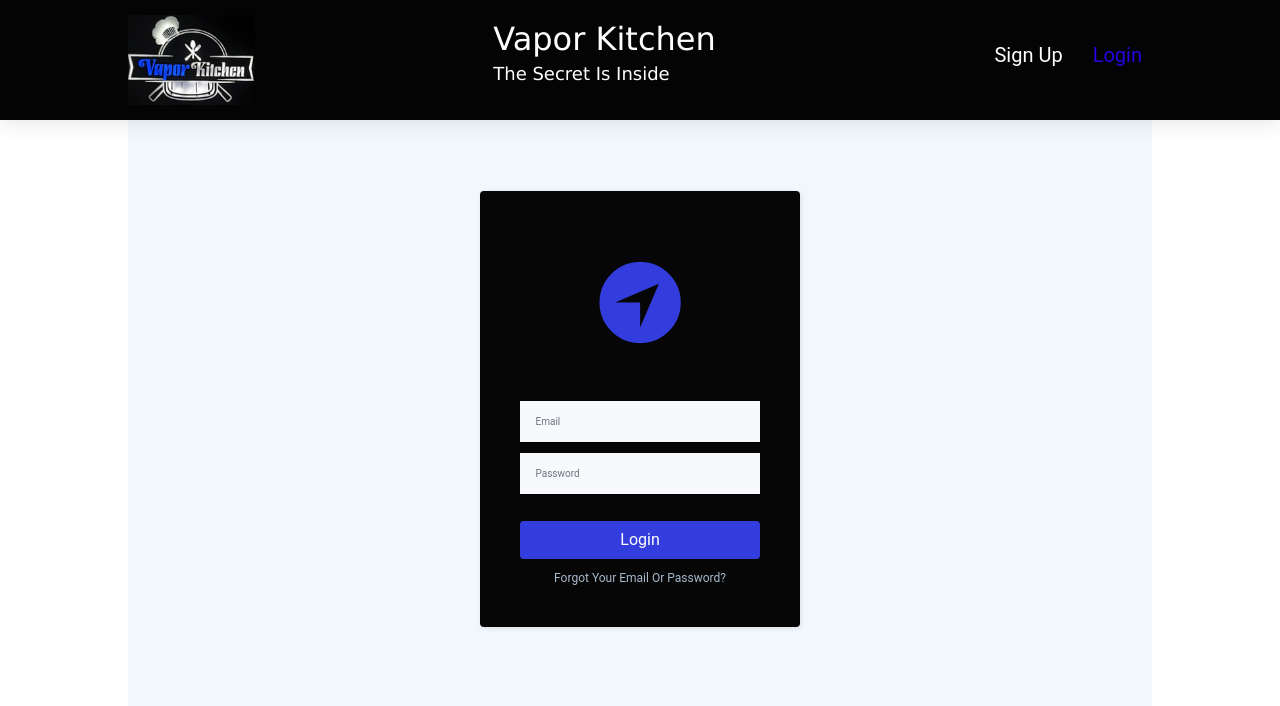
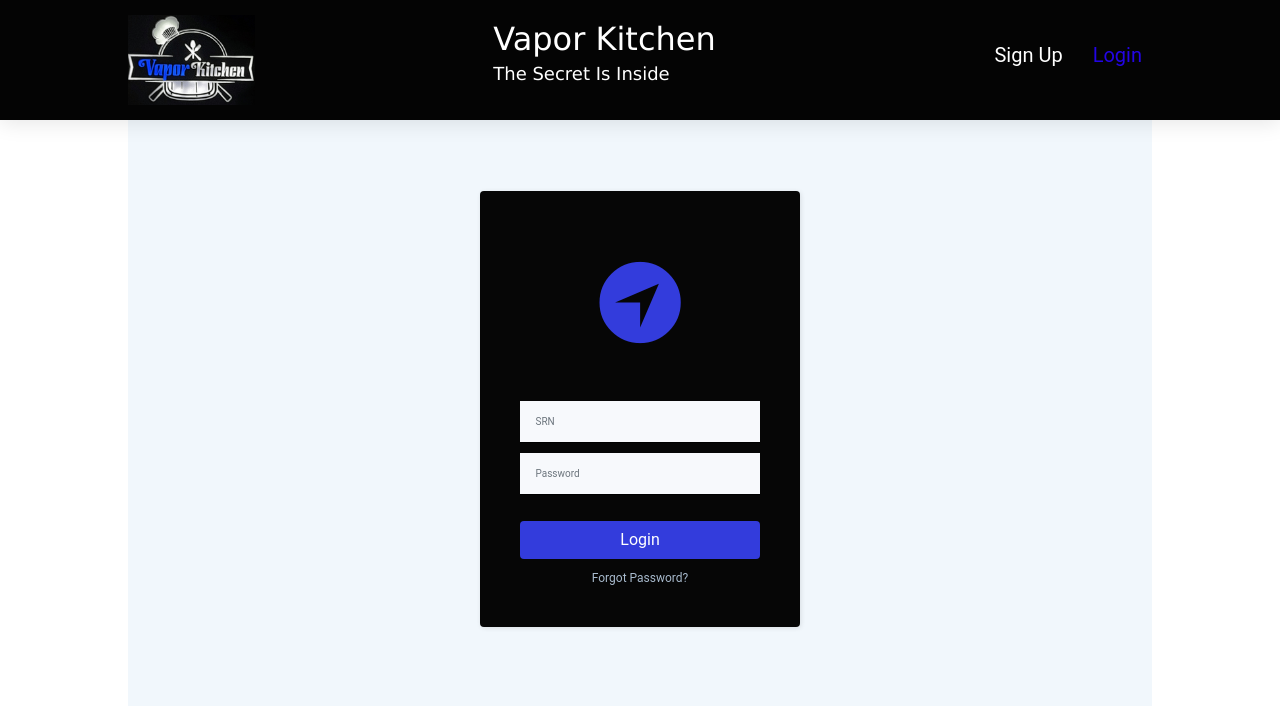
Before and after one commit to glitch669/Vapor_Kitchen_website, a Python web app: template templates/login.html in a window 1280 px wide. Shown: the top 706 px of the page. Run offline with Jinja, Linux system fonts and the light colour scheme; the template is opened without the code that fills it, so the values that code supplies are empty; some libraries are stand-ins or nearby versions.

Commit message:
Update login.html

```diff
--- a/templates/login.html
+++ b/templates/login.html
@@ -33,23 +33,23 @@
         </header>
     </div>
 
+    <section>
+    <div class="login-clean">
+
         <div class="heading">
             <h3> {{msg}} &nbsp; </h3>
         </div>
 
 
-    <section>
-    <div class="login-clean">
-
         <form method="post" action="/check">
             <h2 class="sr-only">Login Form</h2>
             <div class="illustration"><i class="icon ion-ios-navigate" style="color:#333cdc;"></i></div>
-            <div class="form-group"><input class="form-control" type="email" name="email" placeholder="Email"></div>
+            <div class="form-group"><input class="form-control" type="srn" name="srn" placeholder="SRN"></div>
             <div class="form-group"><input class="form-control" type="password" name="password" placeholder="Password"></div>
             <div class="form-group">
              <input type="submit" name="submit" value="Login" class="btn btn-primary btn-block" style="background-color:#333cdc;color:rgb(255, 255, 255);">
             </div>
-            <a href="#" class="forgot">Forgot your email or password?</a>
+            <a href="#" class="forgot">Forgot password?</a>
         </form>
     </div>
     </section>
```
